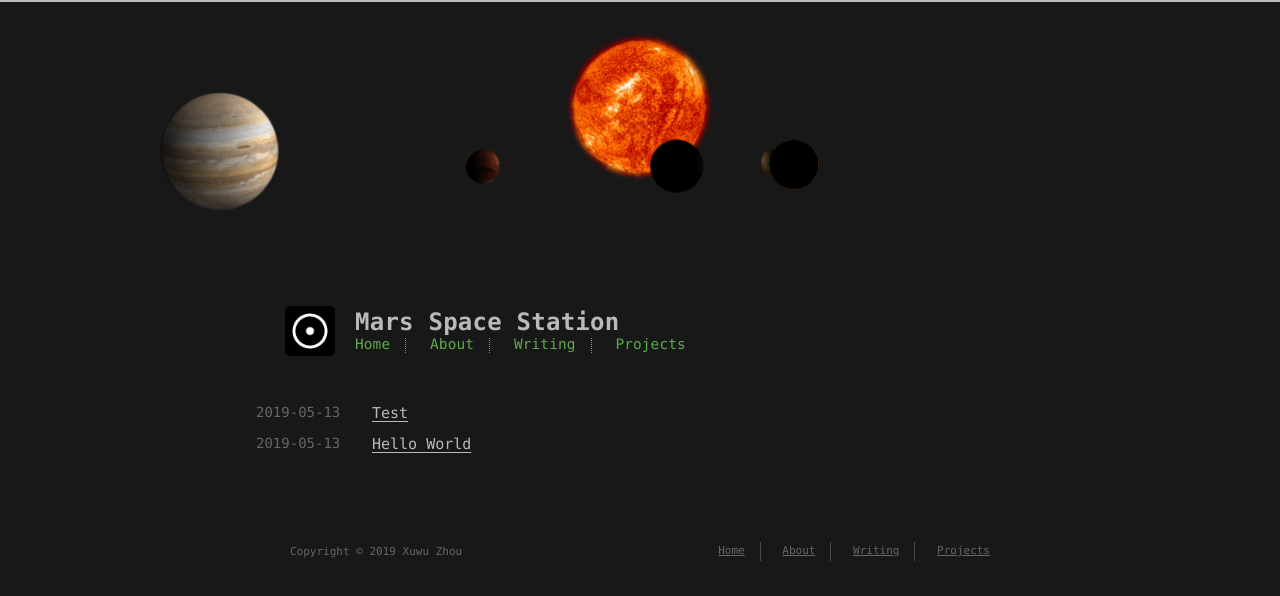
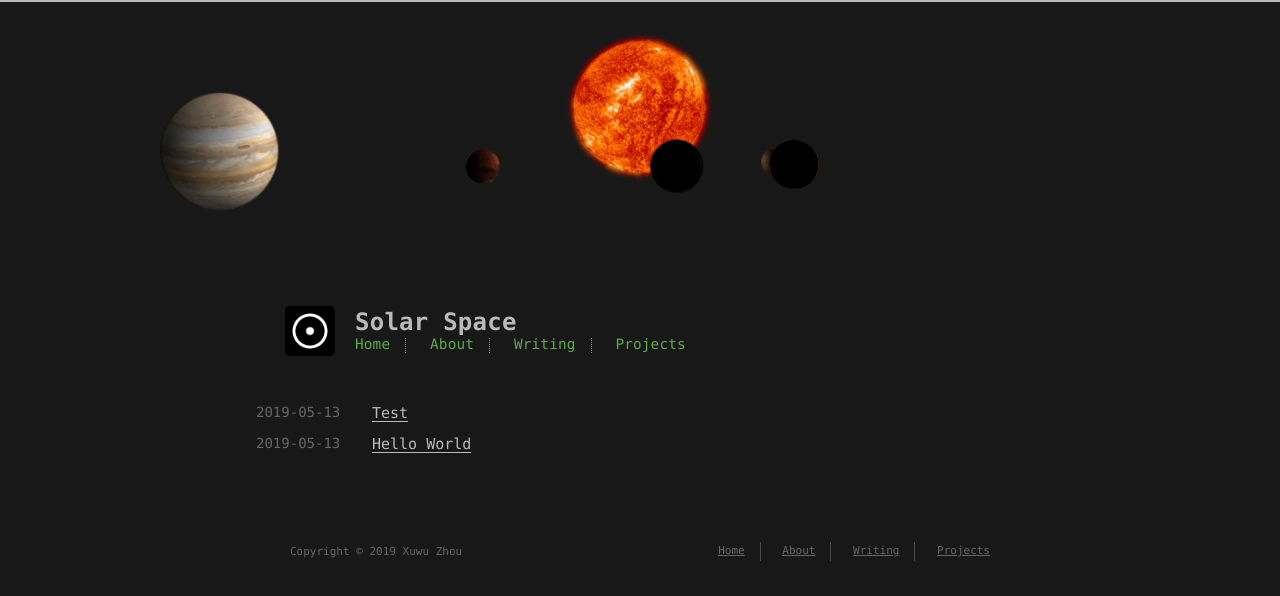
Before and after one commit to ZHOU-XUWU/ZHOU-XUWU.github.io, a plain HTML site: page archives/2019/05/index.html in a window 1280 px wide. Drawn offline with Linux system fonts and the light colour scheme.

Commit message:
Site updated: 2019-05-14 18:53:51

```diff
--- a/archives/2019/05/index.html
+++ b/archives/2019/05/index.html
@@ -7,12 +7,12 @@
     <meta name="HandheldFriendly" content="True">
     <meta name="viewport" content="width=device-width, initial-scale=1, maximum-scale=1">
     <meta property="og:type" content="website">
-<meta property="og:title" content="Mars Space Station">
+<meta property="og:title" content="Solar Space">
 <meta property="og:url" content="http://yoursite.com/archives/2019/05/index.html">
-<meta property="og:site_name" content="Mars Space Station">
+<meta property="og:site_name" content="Solar Space">
 <meta property="og:locale" content="zh-CN">
 <meta name="twitter:card" content="summary">
-<meta name="twitter:title" content="Mars Space Station">
+<meta name="twitter:title" content="Solar Space">
 
 
 
@@ -32,7 +32,7 @@
 
 
     <!-- title -->
-    <title>Mars Space Station</title>
+    <title>Solar Space</title>
     <!-- styles -->
     <link rel="stylesheet" href="/lib/font-awesome/css/font-awesome.min.css">
     <link rel="stylesheet" href="/lib/meslo-LG/styles.css">
@@ -47,7 +47,7 @@
 
 <body>
     <div class="banner">
-<div id="blogtitel" class="blogtitel">Mars Space Station</div>
+<div id="blogtitel" class="blogtitel">Solar Space</div>
 <ul id="wrapper" class="wrapper">
   <div class="sun">
     <div class="star"></div>
@@ -86,7 +86,7 @@
 
 
     <div id="title">
-      <h1>Mars Space Station</h1>
+      <h1>Solar Space</h1>
     </div>
   </a>
   <div id="nav">
```
Also changed, not shown: 2019/05/13/hello-world/index.html (+3 -3 lines), 2019/05/14/Test/index.html (+3 -3 lines), archives/2019/index.html (+6 -6 lines), archives/index.html (+6 -6 lines), index.html (+6 -6 lines).
